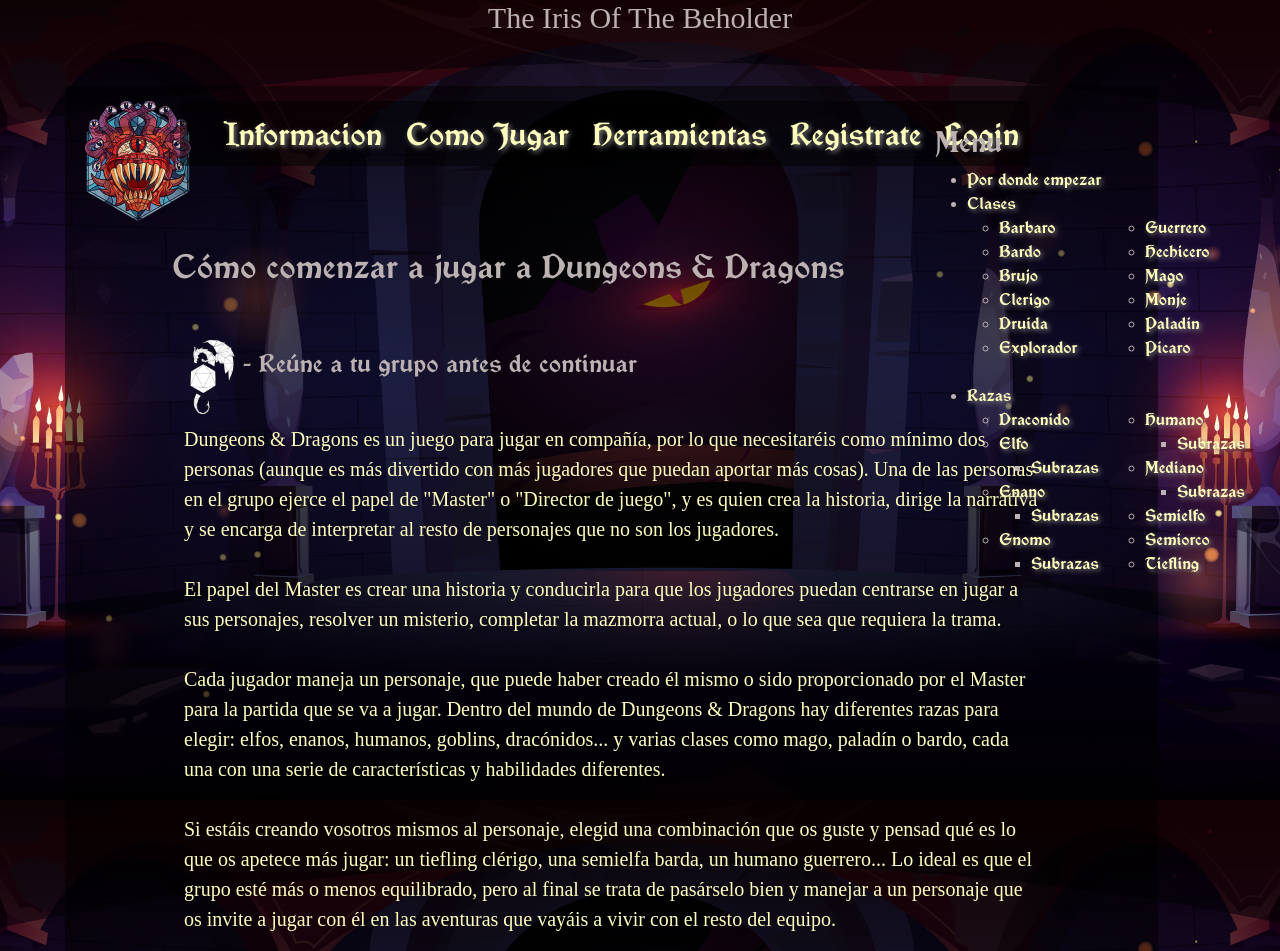
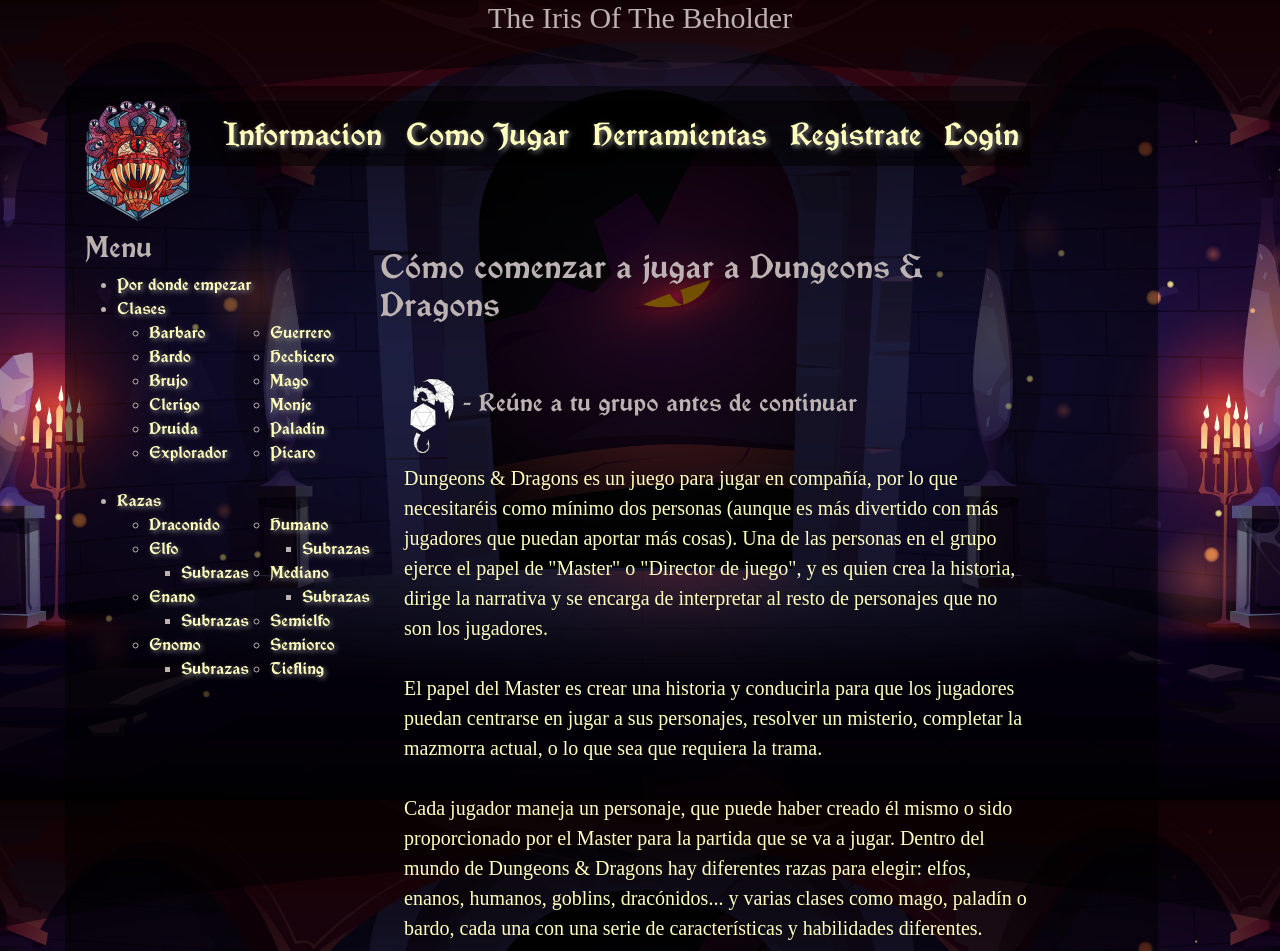
Before and after one commit to AdrM3r1/web-design-DND, a PHP site: page /html/comoSeJuega.html in a window 1280 px wide. Shown: the top 951 px of the page. Run offline with PHP 8.4, Linux system fonts and the light colour scheme; some libraries are stand-ins or nearby versions; some web fonts are replaced.

Commit message:
menu nav como jugar cambiado

```diff
--- a/html/comoSeJuega.html
+++ b/html/comoSeJuega.html
@@ -43,8 +43,7 @@
                         sesion</a>
                 </ul>
                 <!-- Menu flotante  -->
-                <nav style="float:right; padding: 5px; width: 350px; z-index: 100; position: fixed; top: 120px;
-                right: 0px;">
+                <nav class="howtoplay">
                     <h3>Menu</h3>
                     <ul>
                         <li><a href="#primerPaso">Por donde empezar</a></li>
@@ -1789,6 +1822,90 @@
             height: 15px;
             display: flex;
         }
+
+        .howtoplay {
+            float: right;
+            padding: 5px;
+            width: 300px;
+            z-index: 100;
+            position: fixed;
+            top: 150px;
+            right: 0px;
+
+        }
+
+        .sm-howtoplay {
+            display: none;
+            visibility: hidden;
+        }
+
+        @media only screen and not (min-width: 1385px) {
+            .howtoplay {
+                float: left;
+                top: 225px;
+                width: 300px;
+                padding: 5px;
+                right: 0px;
+                position: sticky;
+            }
+        }
+
+        @media only screen and not (min-width: 920px) {
+            .howtoplay {
+                float: left;
+                top: 225px;
+                width: 275px;
+                padding-top: 50px;
+                right: 0px;
+            }
+
+            li {
+                list-style: none;
+            }
+
+            ul {
+                columns: 1;
+            }
+
+        }
+
+        @media only screen and not (min-width: 915px) {
+            .howtoplay {
+                visibility: hidden;
+                display: none;
+            }
+
+            .sm-howtoplay {
+                float: left;
+                display: flex;
+                visibility: visible;
+                top: 225px;
+                position: sticky;
+
+            }
+
+            li {
+                list-style: none;
+            }
+
+            ul {
+                columns: 1;
+            }
+        }
+
+        @media only screen and not (min-width: 875px) {
+            .howtoplay {
+                visibility: hidden;
+                display: none;
+            }
+
+            .sm-howtoplay {
+                visibility: hidden;
+                display: none;
+            }
+
+        }
+
     </style>
     <script>
         cambioLogo();
```
Also changed, not shown: other parts of html/comoSeJuega.html (+35 -1 lines), scripts/dentrites.js (+13 -5 lines), styles/pupils.css (+64 -53 lines).
